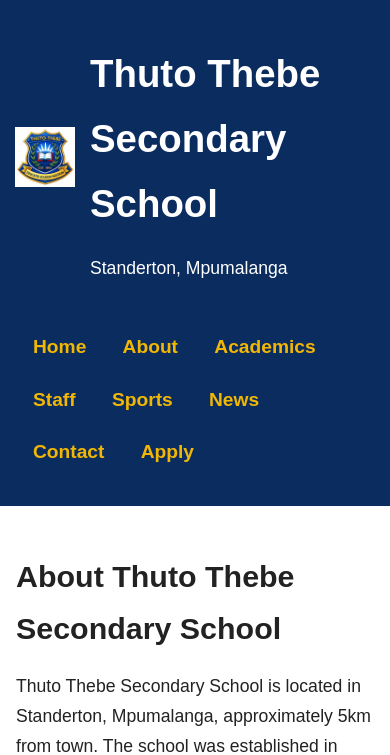
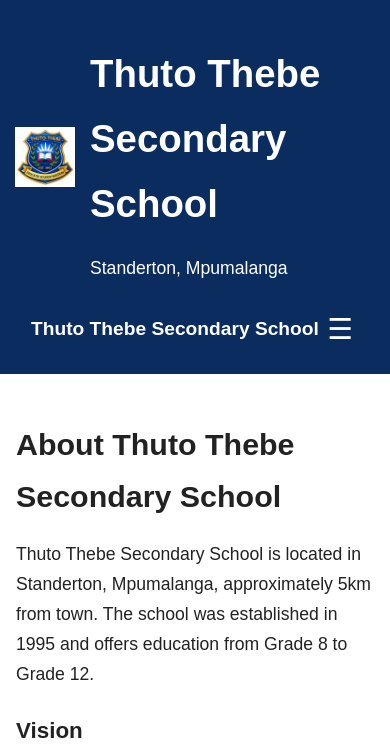
Before and after one commit to Mazwi-web/thuto_thebe_school, a Django app: page /about/ in a window 390 px wide. Shown: the top 755 px of the page. Run offline with Django 5.2, Linux system fonts and the light colour scheme.

Commit message:
Add mobile hamburger menu

```diff
--- a/school/static/school/style.css
+++ b/school/static/school/style.css
@@ -190,3 +190,71 @@
         font-size: 1.2rem;
     }
 }
+
+/* ===============================
+   HAMBURGER MENU
+   =============================== */
+
+.navbar {
+    background-color: #0b2c5f;
+    padding: 12px 16px;
+}
+
+.nav-header {
+    display: flex;
+    justify-content: space-between;
+    align-items: center;
+}
+
+.school-name {
+    color: #fff;
+    font-size: 1.2rem;
+    font-weight: 700;
+}
+
+.menu-toggle {
+    font-size: 1.8rem;
+    background: none;
+    border: none;
+    color: white;
+    cursor: pointer;
+}
+
+/* Links */
+.nav-links {
+    display: none;
+    flex-direction: column;
+    margin-top: 10px;
+}
+
+.nav-links a {
+    color: white;
+    text-decoration: none;
+    padding: 12px 0;
+    font-size: 1.15rem;
+    border-top: 1px solid rgba(255,255,255,0.2);
+}
+
+/* Show menu */
+.nav-links.show {
+    display: flex;
+}
+
+/* Desktop view */
+@media (min-width: 769px) {
+    .menu-toggle {
+        display: none;
+    }
+
+    .nav-links {
+        display: flex !important;
+        flex-direction: row;
+        gap: 15px;
+        margin-top: 0;
+    }
+
+    .nav-links a {
+        border: none;
+        padding: 0;
+    }
+}
--- a/school/templates/school/base.html
+++ b/school/templates/school/base.html
@@ -17,17 +17,22 @@
         </div>
     </div>
 
-    <nav class="nav">
+   <nav class="navbar">
+    <div class="nav-header">
+        <span class="school-name">Thuto Thebe Secondary School</span>
+        <button class="menu-toggle" onclick="toggleMenu()">☰</button>
+    </div>
+
+    <div class="nav-links" id="navLinks">
         <a href="/">Home</a>
         <a href="/about/">About</a>
         <a href="/academics/">Academics</a>
         <a href="/staff/">Staff</a>
         <a href="/sports/">Sports</a>
-        <a href="/announcements/">News</a>
-    <!-- ADD THIS -->
+        <a href="/news/">News</a>
         <a href="/contact/">Contact</a>
-        <a href="{% url 'application' %}">Apply</a>
-
+        <a href="/apply/">Apply</a>
+    </div>
     </nav>
 </header>
 
@@ -42,6 +47,11 @@
         📧 mbulimazwi6@gmail.com
     </p>
 </footer>
-
+<script>
+function toggleMenu() {
+    const nav = document.getElementById("navLinks");
+    nav.classList.toggle("show");
+}
+</script>
 </body>
 </html>
```
